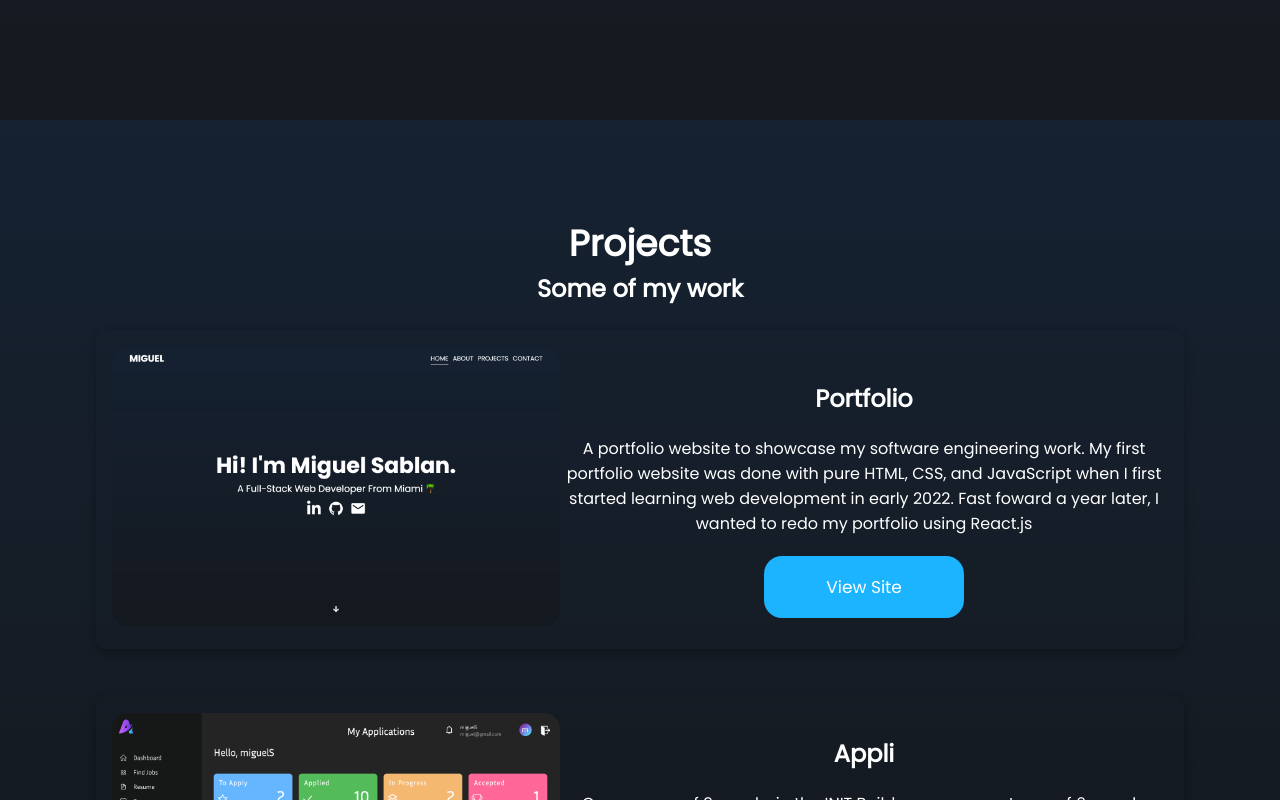
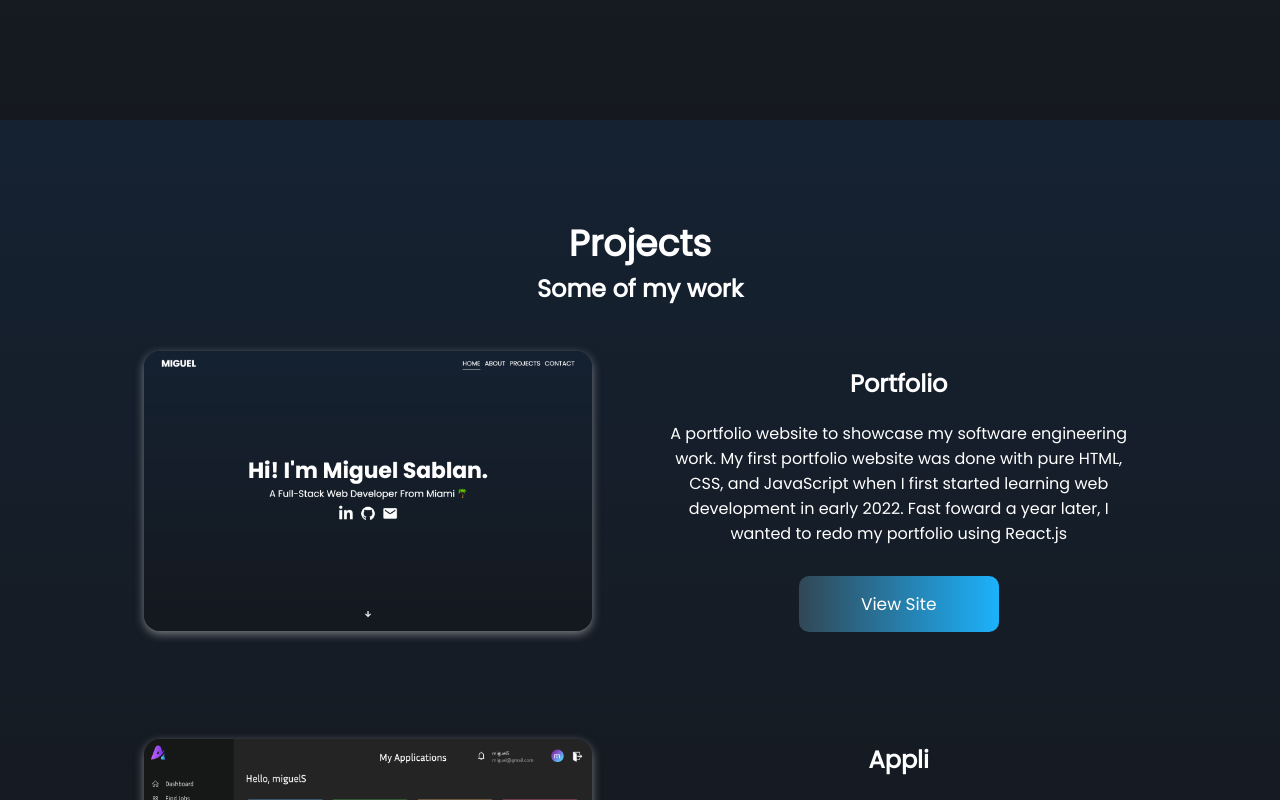
Before and after one commit to miguelSablan/portfolio-reactjs, a React (Create React App) app: page / in a window 1280 px wide. Shown: the part 1480-2280 px from the top of the page. Built offline with nearby package versions, Linux system fonts and the light colour scheme.

Commit message:
updated project section design

```diff
--- a/src/components/Projects/ProjectSection.css
+++ b/src/components/Projects/ProjectSection.css
@@ -2,7 +2,7 @@
   height: auto;
   text-align: center;
   color: var(--color-title);
-  padding: 6rem 6rem;
+  padding: 6rem 8rem;
 }
 
 .project-section > h1 {
@@ -22,20 +22,15 @@
   align-items: center;
   margin-top: 1.5rem;
   margin-bottom: 1.5rem;
-  box-shadow: 0 3px 10px rgba(0, 0, 0, 0.3);
-  border-radius: 10px;
   padding: 1rem;
-  transition: all 0.3s;
   width: 100%;
-}
-
-.project:hover {
-  box-shadow: 0 3px 10px rgba(0, 0, 0, 1);
+  gap: 7%;
 }
 
 .project-image img {
   height: 280px;
   border-radius: 16px;
+  box-shadow: 0 3px 10px rgba(220, 220, 220, 0.5);
 }
 
 .project h1 {
@@ -43,21 +38,32 @@
   margin-bottom: 20px;
 }
 
+.project p {
+  margin-top: 20px;
+  margin-bottom: 20px;
+}
+
 .project button {
-  margin-top: 20px;
-  background: var(--color-primary);
-  border: none;
-  padding: 18px;
-  border-radius: 18px;
+  background-image: linear-gradient(
+    to right,
+    #314755 0%,
+    var(--color-primary) 51%,
+    #314755 100%
+  );
+  border-radius: 10px;
   width: 200px;
   color: var(--color-title);
   font-size: 17px;
   transition: all 0.5s;
   cursor: pointer;
   font-family: var(--font-poppins);
+  margin: 10px;
+  padding: 15px 45px;
+  background-size: 200% auto;
 }
 
-.project-info {
+.project button:hover {
+  background-position: right center; /* change the direction of the change here */
 }
 
 .project-tools {
```
